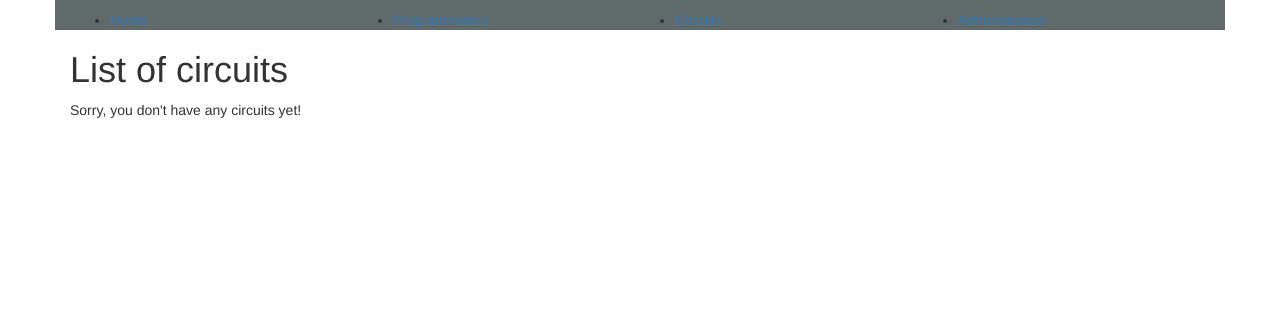
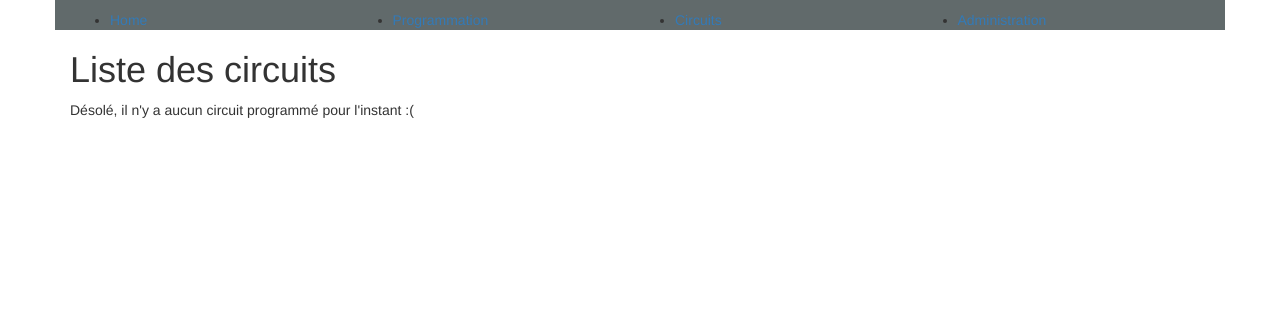
Before and after one commit to KNIGHTTH0R/travelAgencyApp, a PHP site: template agvoyapp/templates/frontoffice/circuitslist.html.twig in a window 1280 px wide. Shown: the top 310 px of the page. Run offline with PHP 8.4, Linux system fonts and the light colour scheme; the template is opened without the code that fills it, so the values that code supplies are empty; some libraries are stand-ins or nearby versions.

Commit message:
Fixing last commit and modifying both backoffice and frontoffice circuitslist template

```diff
--- a/agvoyapp/backoffice.php
+++ b/agvoyapp/backoffice.php
@@ -11,7 +11,7 @@ $app->get ( '/admin/circuit',
                         'circuitslist' => $circuitslist
         ] );
     }
-)->bind ( 'circuitlist' );
+)->bind ( 'admincircuitlist' );
 
 // circuitshow : affiche les détails d'un circuit
 $app->get ( '/admin/circuit/{id}',
--- a/agvoyapp/templates/backoffice/circuitslist.html.twig
+++ b/agvoyapp/templates/backoffice/circuitslist.html.twig
@@ -5,9 +5,9 @@
 {% block title %}{{ parent() }} - Circuits list{% endblock %}
 
 {% block body %}
-    <h1>List of circuits</h1>
+    <h1>Liste des circuits</h1>
     {% if circuitslist is not empty %}
-        <p>Here are all your circuits:</p>
+        <p>Voici tous les circuits, programmés ou non</p>
         <ul>
         {# Loop through list and creeate the list of circuit items. #}
         {% for circuit in circuitslist %}
@@ -17,7 +17,7 @@
         {% endfor %}
         </ul>
     {% else %}
-        <p>Sorry, you don't have any circuits yet!</p>
+        <p>Désolé, il n'y a aucun circuit renseigné sur le site :(</p>
     {% endif %}
 
 {% endblock %} {# body #}
--- a/agvoyapp/templates/frontoffice/circuitslist.html.twig
+++ b/agvoyapp/templates/frontoffice/circuitslist.html.twig
@@ -5,9 +5,9 @@
 {% block title %}{{ parent() }} - Circuits list{% endblock %}
 
 {% block body %}
-    <h1>List of circuits</h1>
+    <h1>Liste des circuits</h1>
     {% if circuitslist is not empty %}
-        <p>Here are all your circuits:</p>
+        <p>Voici tous les circuits programmés :</p>
         <ul>
         {# Loop through list and creeate the list of circuit items. #}
         {% for circuit in circuitslist %}
@@ -17,7 +17,7 @@
         {% endfor %}
         </ul>
     {% else %}
-        <p>Sorry, you don't have any circuits yet!</p>
+        <p>Désolé, il n'y a aucun circuit programmé pour l'instant :(</p>
     {% endif %}
 
 {% endblock %} {# body #}
```
Also changed, not shown: agvoyapp/frontoffice.php (+0 -13 lines).
